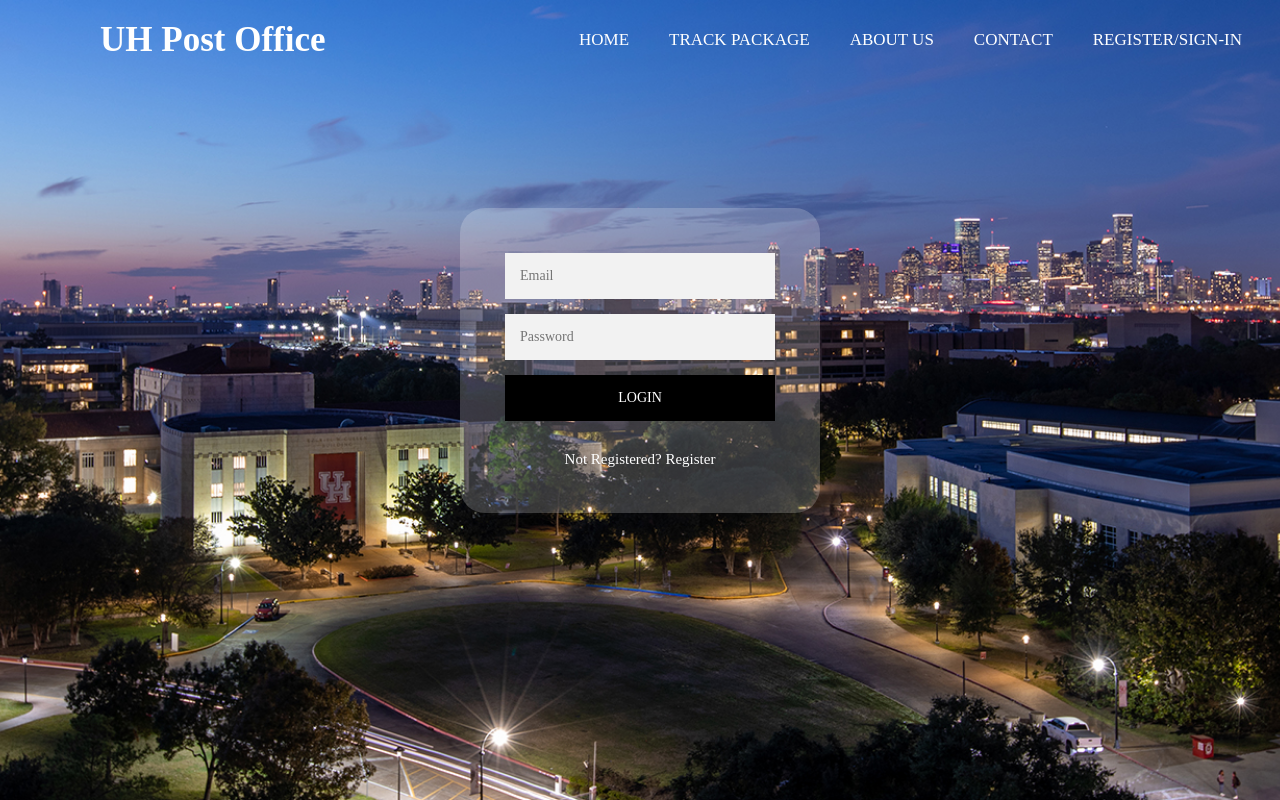
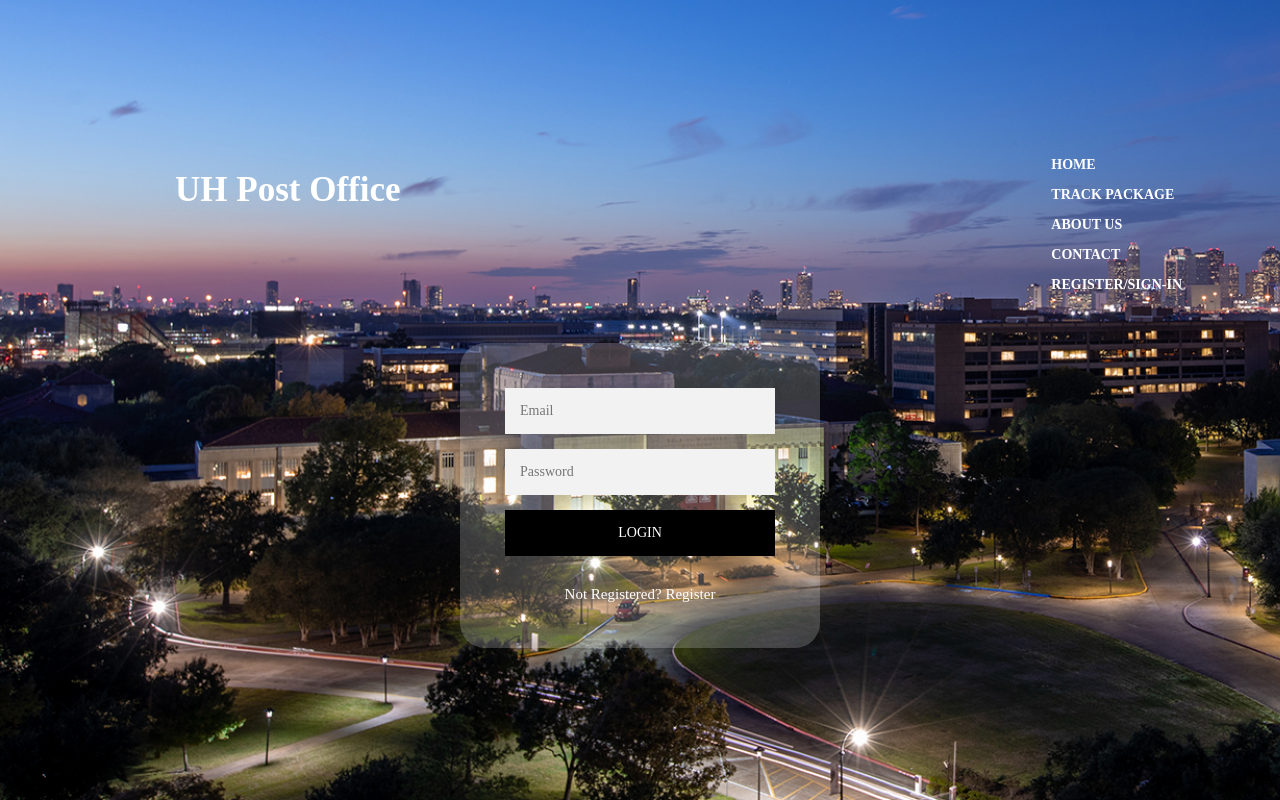
Before and after one commit to cyeezy/databaseprojectteam1, a PHP site: page /customerLogSign.html in a window 1280 px wide. Run offline with PHP 8.4, Linux system fonts and the light colour scheme; some libraries are stand-ins or nearby versions.

Commit message:
Update signin.css

```diff
--- a/COSC_3380_Project/css/signin.css
+++ b/COSC_3380_Project/css/signin.css
@@ -6,14 +6,15 @@
     box-sizing: border-box;
 }
 
-body
-{
+body {
+    padding-top: 150px;
+    padding-bottom: 50px;
+    padding-left: 75px;
+    padding-right: 75px;
     font-family: 'Times New Roman', Times, serif;
     background-image: url(../img/night.jpg);
-    height: 100vh;
+    background-attachment: fixed;
     background-size: cover;
-    background-position: center;
-    background-repeat: no-repeat;
 }
 
 .signin
@@ -37,8 +38,7 @@
 
 .form input
 {
-    font-family:'Times New Roman', Times, serif;
-    outline: 1;
+    font-family: 'Times New Roman', Times, serif;
     background: #f2f2f2;
     width: 100%;
     border: 0;
@@ -48,9 +48,8 @@
     font-size: 14px;
 }
 
-input[type=button]
-{
-    font-family:'Times New Roman', Times, serif;
+input[type=button] {
+    font-family: 'Times New Roman', Times, serif;
     text-transform: uppercase;
     outline: 0;
     background: black;
@@ -111,22 +110,39 @@
 
 nav ul {
     float: right;
-    margin-right: 20px;
+    margin-right: 5px;
+
 }
 
 nav ul li {
-        display: inline-block;
-        line-height: 80px;
+    padding-top: 5px;
+    padding-bottom: 7px;
+    bottom: 0;
+    line-height: normal;
     margin: 0 5px;
 }
 
- nav ul li a{
+nav ul li a {
     color: white;
-            font-size: 17px;
+    font-size: 14px;
     padding: 7px 13px;
     border-radius: 3px;
     text-transform: uppercase;
+    font-weight: bold;
 }
+
+.fixed-nav-bar {
+    position: fixed;
+    top: 0;
+    left: 0;
+    z-index: 9999;
+    width: 100%;
+    height: 125px;
+    background-color: rgba(133, 74, 230, .5);
+    margin: 0 auto;
+}
+
+
 
 a.active, a:hover {
     background: rgba(255,255,255,.2);
```
Lines whose indentation alone changed are shown as unchanged.
